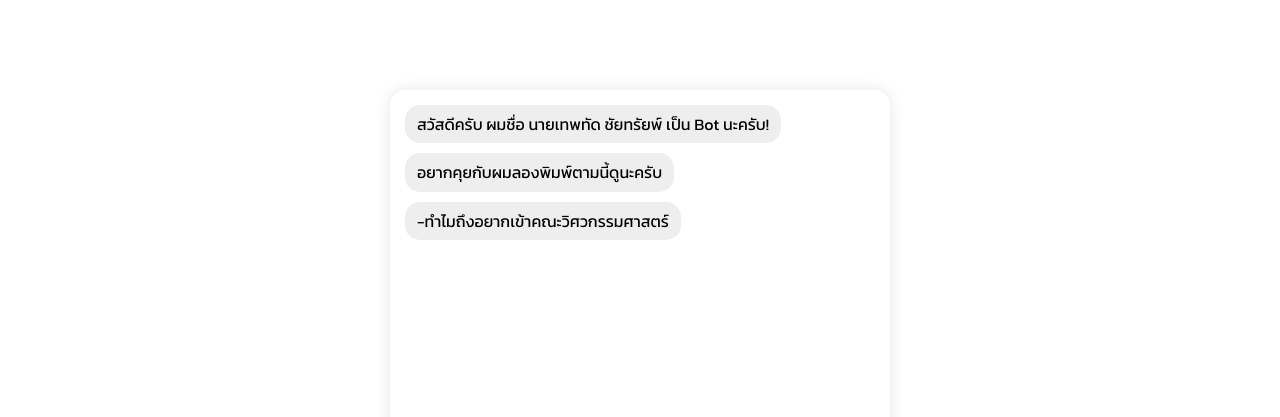
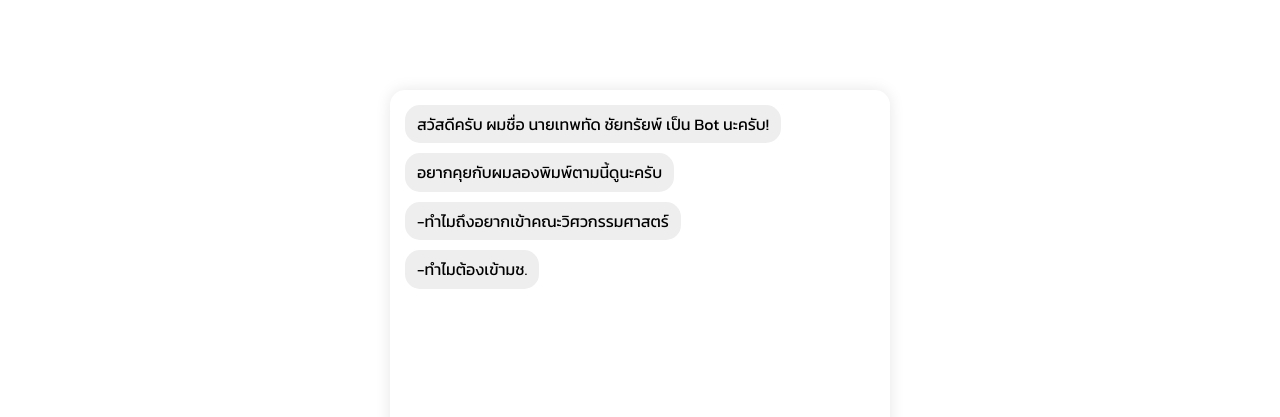
Before and after one commit to inwautchaisap/portfolio, a plain HTML site: page project-2.html in a window 1280 px wide. Shown: the part 383-800 px from the top of the page. Drawn offline with Linux system fonts and the light colour scheme; a web font is replaced by a local one.

Commit message:
Update project-2.html

```diff
--- a/project-2.html
+++ b/project-2.html
@@ -281,6 +281,7 @@
         addMessage("สวัสดีครับ ผมชื่อ นายเทพทัด ชัยทรัยพ์ เป็น Bot นะครับ!", "bot");
         addMessage("อยากคุยกับผมลองพิมพ์ตามนี้ดูนะครับ", "bot");
         addMessage("-ทำไมถึงอยากเข้าคณะวิศวกรรมศาสตร์", "bot");
+        addMessage("-ทำไมต้องเข้ามช.", "bot");
     </script>
 
     <!-- Linking Jquery -->
```
